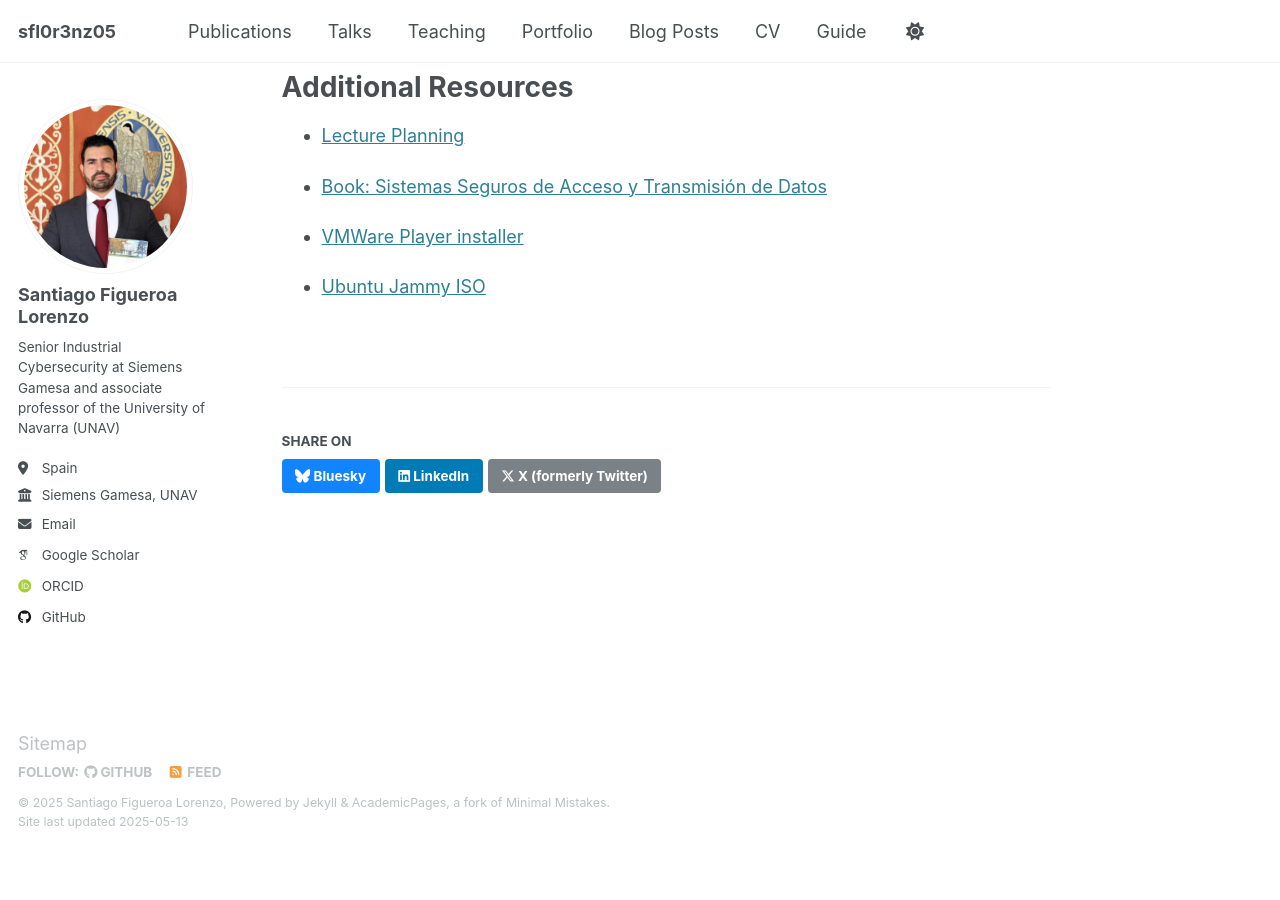
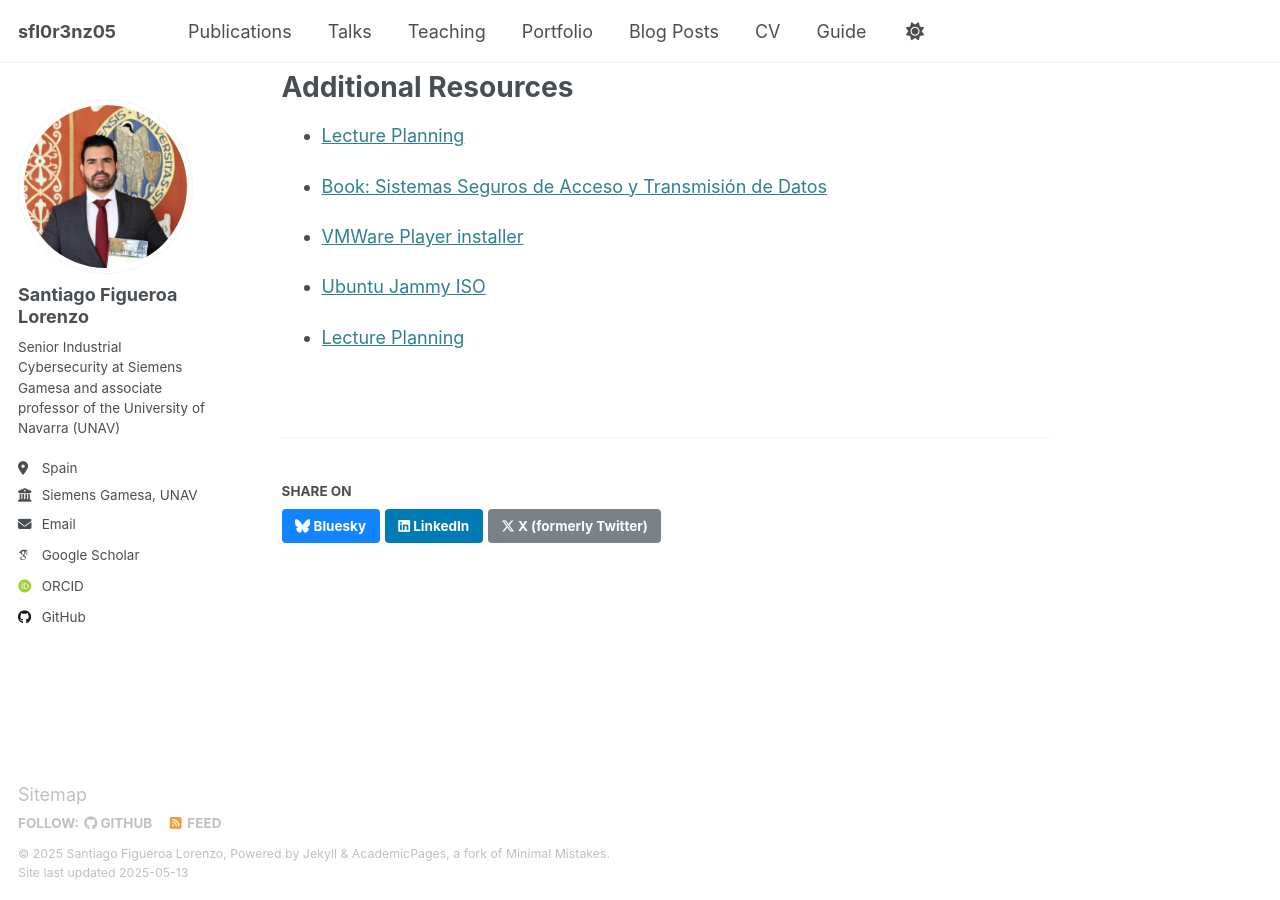
Before and after one commit to sfl0r3nz05/sfl0r3nz05.github.io, a Jekyll site: the page built from _teaching/2025-spring-1.md, in a window 1280 px wide and 900 px high, scrolled down 892 px. Built offline with Jekyll 4.4.1, drawn with Linux system fonts in a browser that asks for light colours; some web fonts are replaced; before the commit the page ends 1741 px from its top, so only the background shows below that.

Commit message:
CriptoRES.zip

```diff
--- a/_teaching/2025-spring-1.md
+++ b/_teaching/2025-spring-1.md
@@ -45,3 +45,5 @@ Additional Resources
 - [VMWare Player installer](https://www.techspot.com/downloads/1969-vmware-player.html)
 
 - [Ubuntu Jammy ISO](https://releases.ubuntu.com/jammy)
+
+- [Lecture Planning](https://sfl0r3nz05.github.io/files/resources/CriptoRES.zip)
```
Also changed, not shown: 2 other files.
